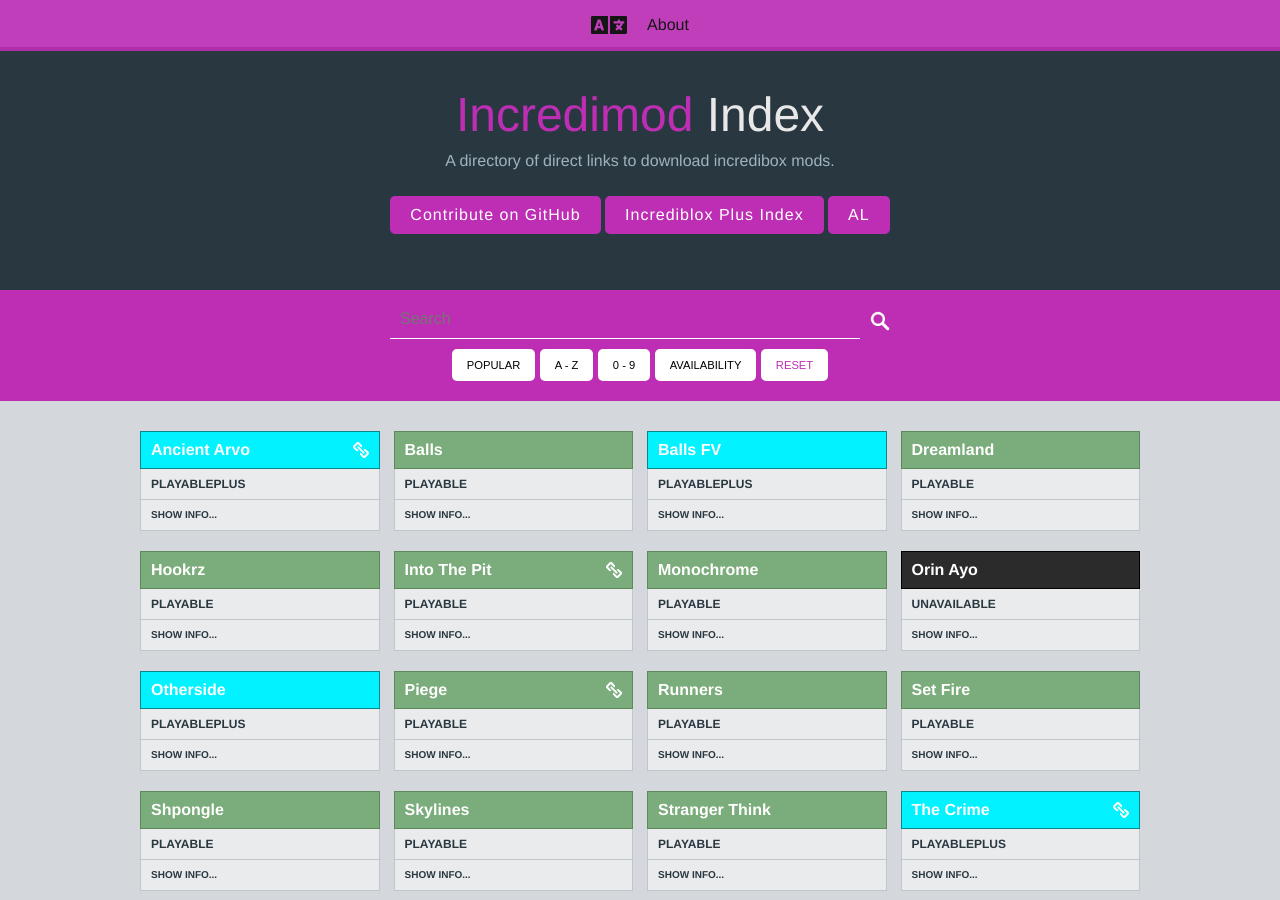
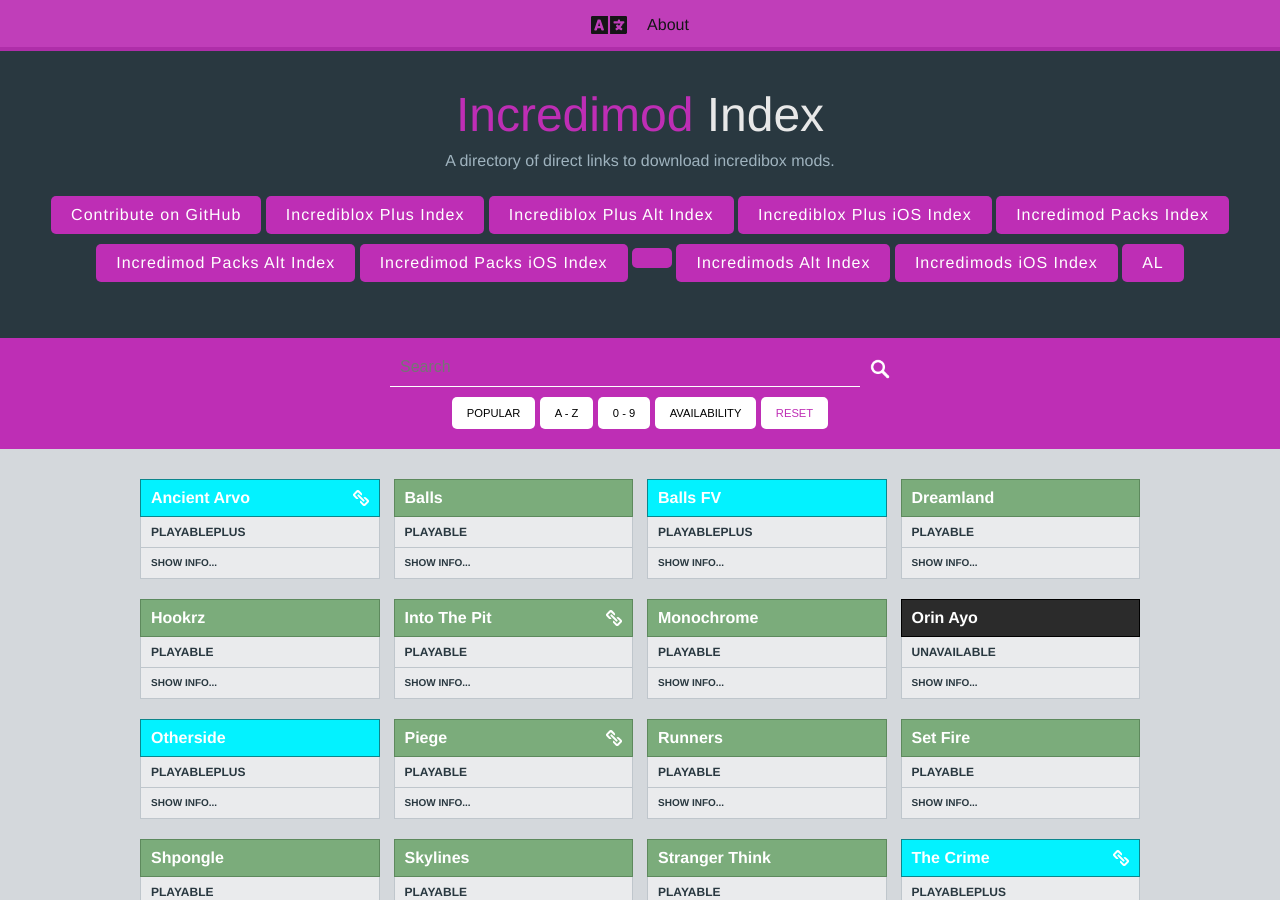
Before and after one commit to Incredimods/incredimods.github.io, a Jekyll site: the page built from _pages/index.html, in a window 1280 px wide and 900 px high. Built offline with Jekyll 4.4.1, drawn with Linux system fonts in a browser that asks for light colours.

Commit message:
Update header.html

```diff
--- a/_includes/header.html
+++ b/_includes/header.html
@@ -55,6 +55,22 @@
 
         <a class="button" href="https://incredibox-plus.github.io/">{{ site.data.trans[page.lang].incredibox-plus }}</a>
 
+        <a class="button" href="https://incredibox-plus-alt.github.io/">{{ site.data.trans[page.lang].incredibox-plus-alt }}</a>
+
+        <a class="button" href="https://incredibox-plus-ios.github.io/">{{ site.data.trans[page.lang].incredibox-plus-ios }}</a>
+
+        <a class="button" href="https://incredimod-packs.github.io/">{{ site.data.trans[page.lang].incredimod-packs }}</a>
+
+        <a class="button" href="https://incredimod-packs-alt.github.io/">{{ site.data.trans[page.lang].incredimod-packs-alt }}</a>
+
+        <a class="button" href="https://incredimod-packs-ios.github.io/">{{ site.data.trans[page.lang].incredimod-packs-ios }}</a>
+
+        <a class="button" href="https://incredimods.github.io/">{{ site.data.trans[page.lang].incredimods }}</a>
+
+        <a class="button" href="https://incredimods-alt.github.io/">{{ site.data.trans[page.lang].incredimods-alt }}</a>
+
+        <a class="button" href="https://incredimods-ios.github.io/">{{ site.data.trans[page.lang].incredimods-ios }}</a>
+
         <a class="button jgmd" href=""> {{site.data.trans[page.lang].jgmd }}</a>
     </p>
 </header>
```
